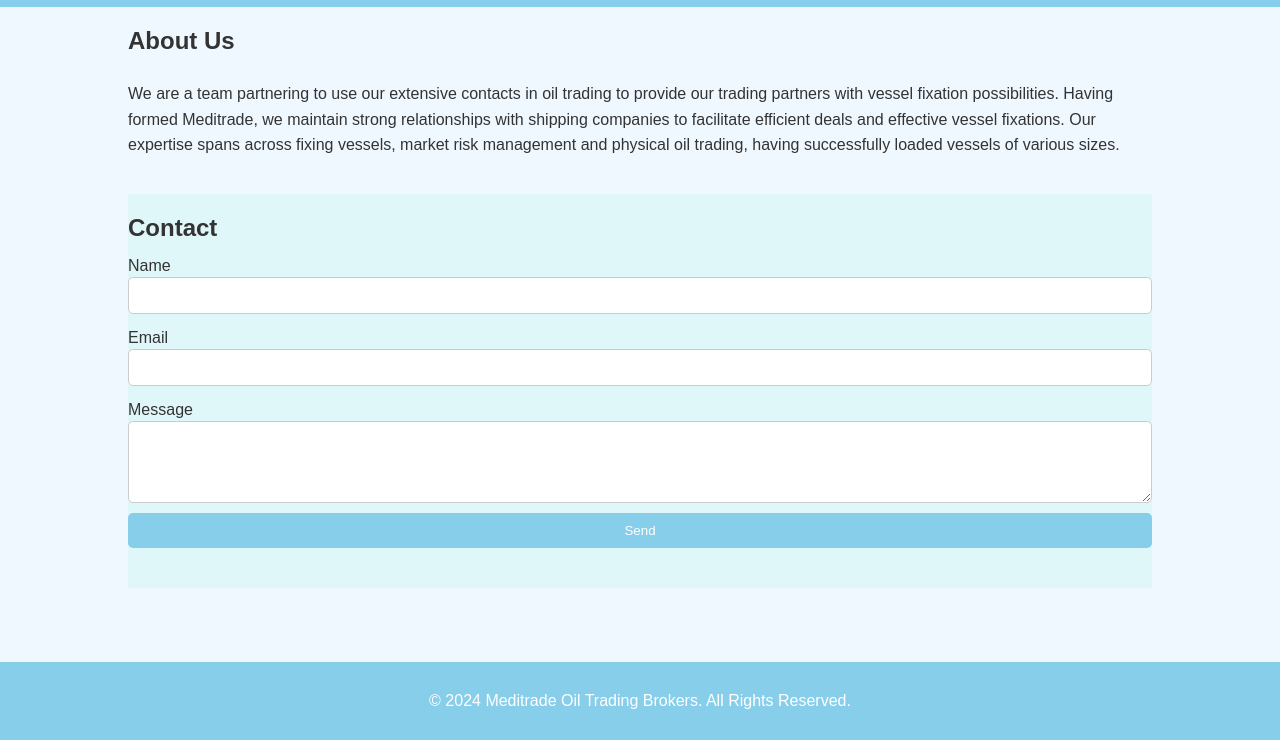
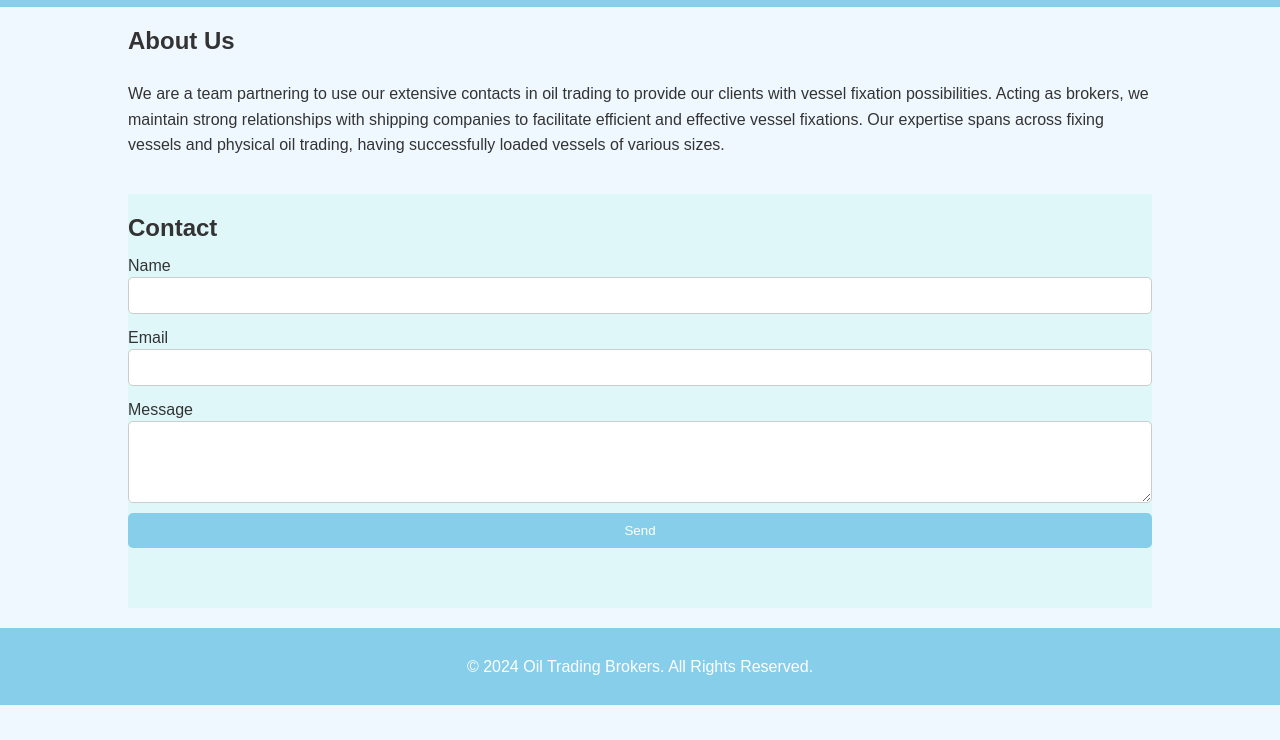
Before and after one commit to mikes1trade/brokerage, a plain HTML site: page index.html in a window 1280 px wide. Shown: the part 60-800 px from the top of the page. Drawn offline with Linux system fonts and the light colour scheme.

Commit message:
Update index.html

```diff
--- a/index.html
+++ b/index.html
@@ -35,7 +35,9 @@
             color: white;
             text-align: center;
             padding: 10px 0;
-            position: fixed;
+            margin-top: 20px;
+            /* Remove fixed position to allow scrolling */
+            /* position: fixed; */
             width: 100%;
             bottom: 0;
         }
@@ -49,7 +51,7 @@
         .contact-form {
             display: flex;
             flex-direction: column;
-            margin-bottom: 20px; /* Add this line to give space below the form */
+            padding-bottom: 40px; /* Add padding to the bottom */
         }
         .contact-form label {
             margin: 5px 0 2px;
@@ -82,7 +84,7 @@
 
     <section id="about" class="container">
         <h2>About Us</h2>
-        <p>We are a team partnering to use our extensive contacts in oil trading to provide our trading partners with vessel fixation possibilities. Having formed Meditrade, we maintain strong relationships with shipping companies to facilitate efficient deals and effective vessel fixations. Our expertise spans across fixing vessels, market risk management and physical oil trading, having successfully loaded vessels of various sizes.</p>
+        <p>We are a team partnering to use our extensive contacts in oil trading to provide our clients with vessel fixation possibilities. Acting as brokers, we maintain strong relationships with shipping companies to facilitate efficient and effective vessel fixations. Our expertise spans across fixing vessels and physical oil trading, having successfully loaded vessels of various sizes.</p>
     </section>
 
     <section id="contact" class="container">
@@ -102,7 +104,7 @@
     </section>
 
     <footer>
-        <p>&copy; 2024 Meditrade Oil Trading Brokers. All Rights Reserved.</p>
+        <p>&copy; 2024 Oil Trading Brokers. All Rights Reserved.</p>
     </footer>
 </body>
 </html>
```
